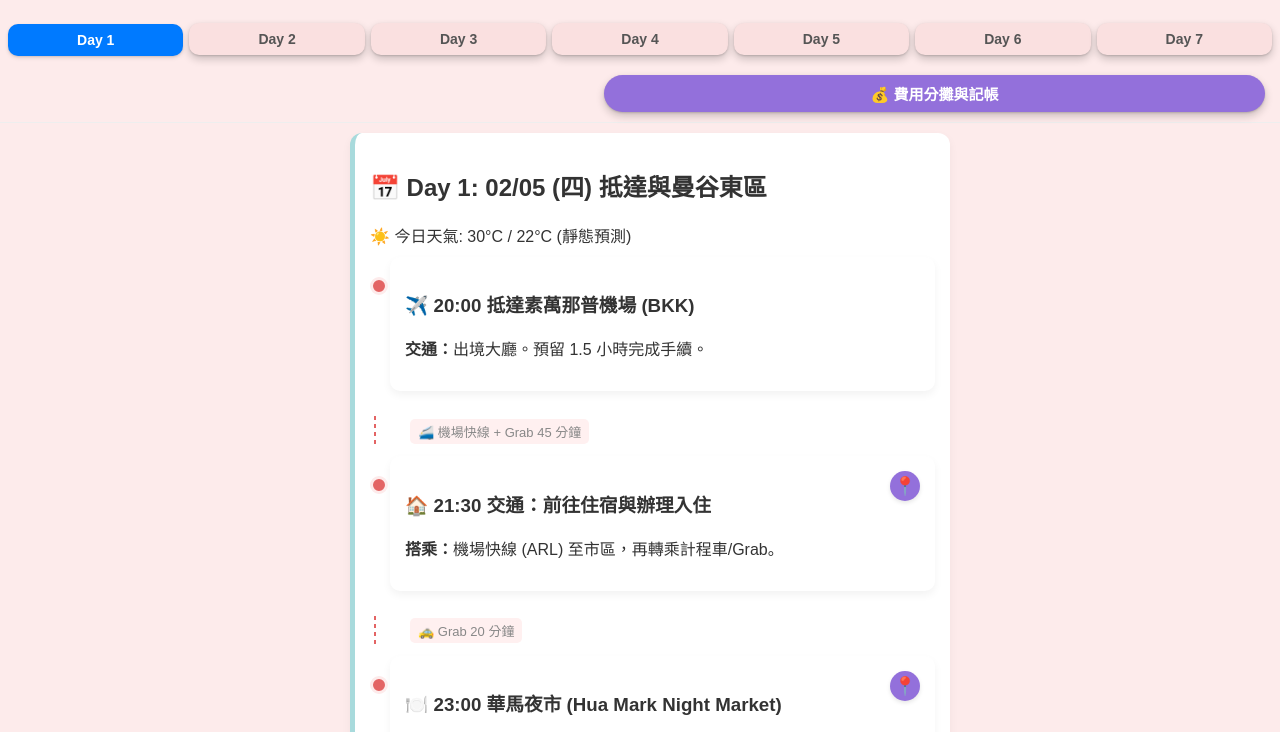
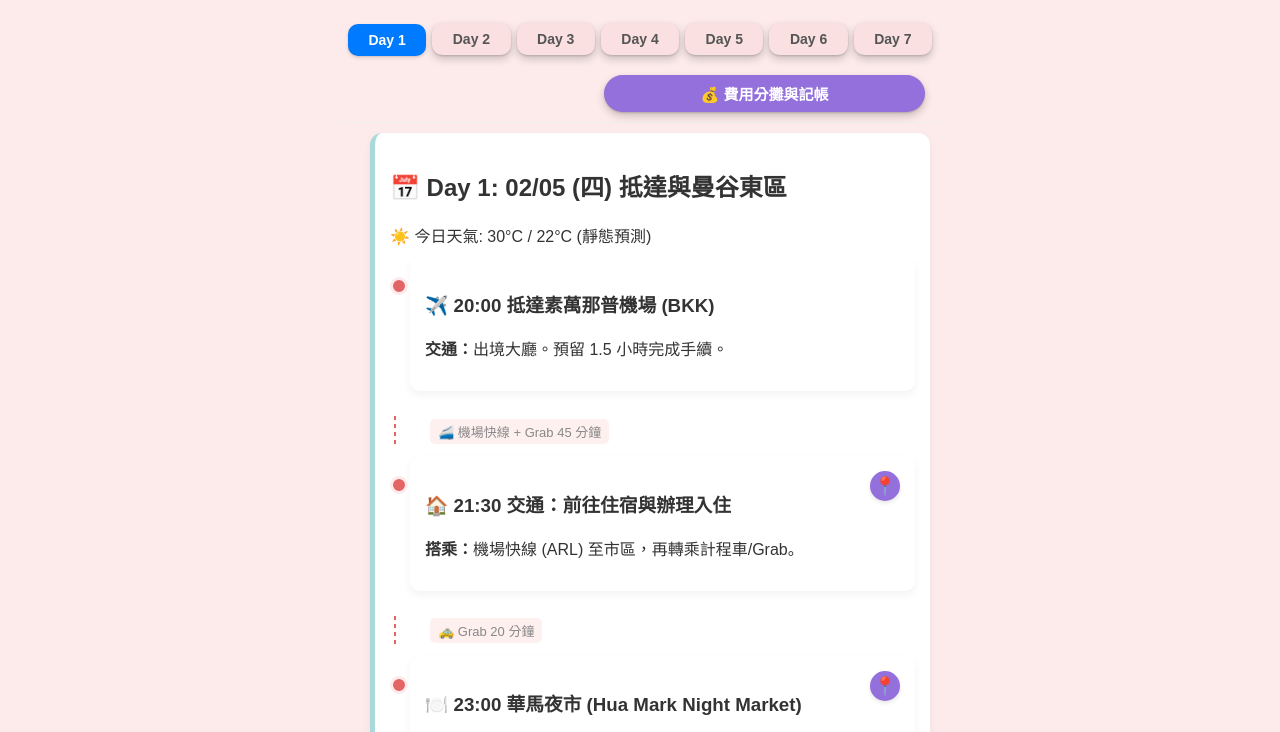
Before and after one commit to andy94law-coder/Bangkok-travel, a plain HTML site: page index.html in a window 1280 px wide. Shown: the part 110-842 px from the top of the page. Drawn offline with Linux system fonts and the light colour scheme.

Commit message:
index.html

```diff
--- a/index.html
+++ b/index.html
@@ -15,6 +15,8 @@
 
 </head>
 <body>
+    <div class="main-content-wrapper">
+
     <header class="app-header">
         <h1>🇹🇭 曼谷七日遊隨行包</h1>
         <p class="date-range">2026/02/05 - 02/11</p>
@@ -376,7 +378,7 @@
 
 </section>
 
-
+    </div>
 
     <script>
         // 這是讓 PWA 可以離線運作的程式碼，如果您不確定是否有，請保留這段。
```
